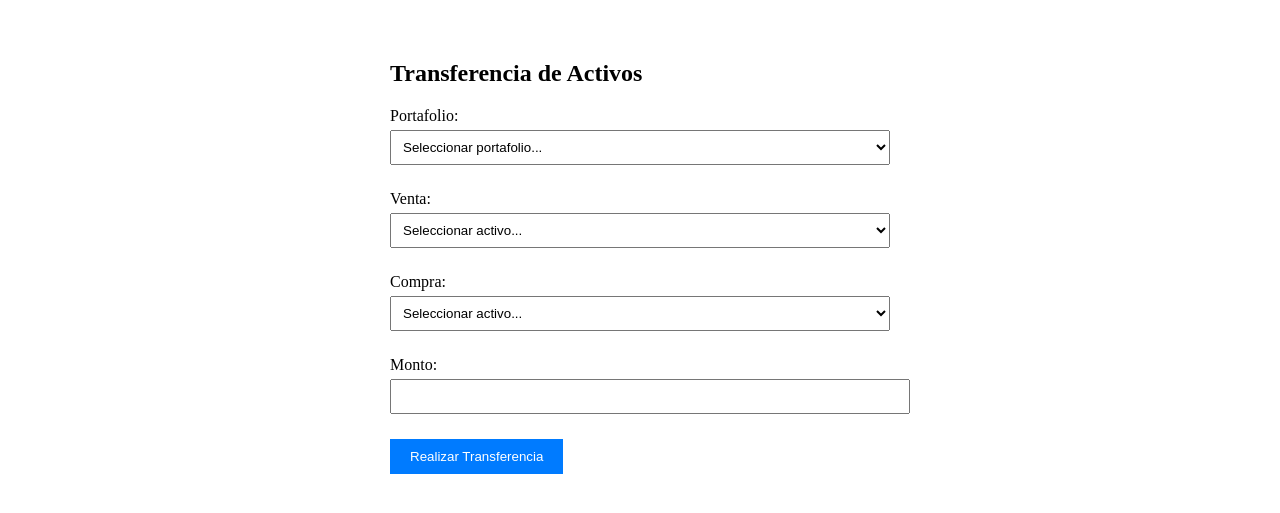
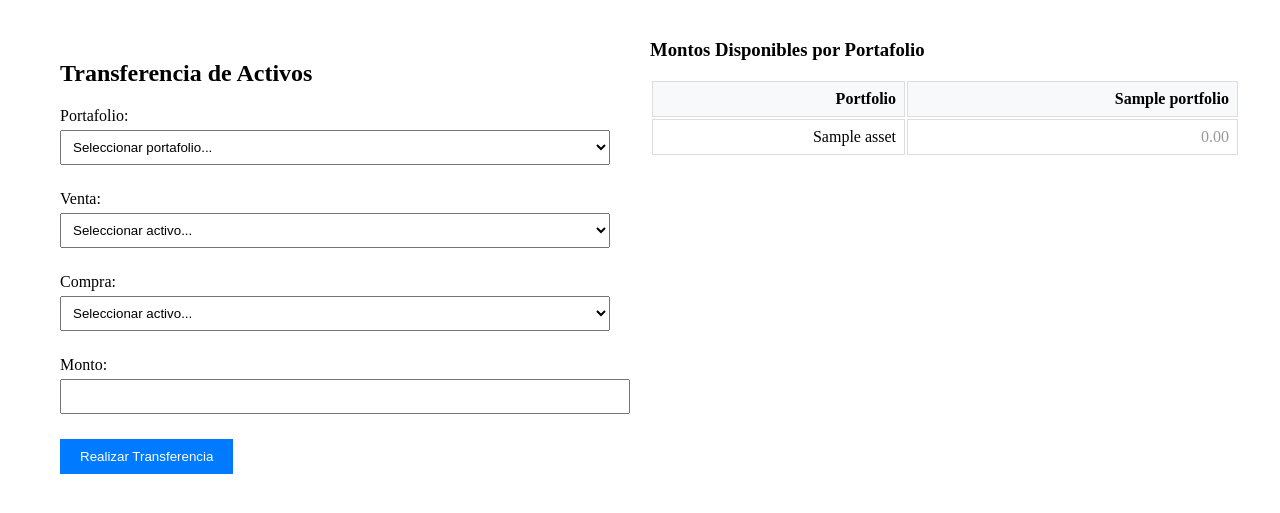
Before and after one commit to selira/asset_portfolio_django, a Django app: page /trade/ in a window 1280 px wide. Shown: the top 513 px of the page. Run offline with Django 5.2, Linux system fonts and the light colour scheme; tables that the repository leaves empty hold one stand-in row (values such as "Sample post").

Commit message:
asset table ready

```diff
--- a/django-project/apps/api/views.py
+++ b/django-project/apps/api/views.py
@@ -12,8 +12,6 @@ class PortfolioHistoryApi(APIView):
         initial_date = request.query_params.get('fecha_inicio')
         final_date = request.query_params.get('fecha_fin')
         portfolio_id = request.query_params.get('portfolio_id')
-        print(request.query_params)
-        print(initial_date, final_date, portfolio_id)
         if not initial_date or not final_date or not portfolio_id:
             return Response({"error": "Initial_date, final_date and portfolio ID are required "}, status=status.HTTP_400_BAD_REQUEST)
         history = get_portfolio_history(initial_date, final_date, portfolio_id)
--- a/django-project/apps/web/templates/asset_trade.html
+++ b/django-project/apps/web/templates/asset_trade.html
@@ -31,9 +31,49 @@
             color: red;
             margin-top: 10px;
         }
+        .amounts-table th, .amounts-table td {
+            border: 1px solid #ddd;
+            padding: 8px;
+            text-align: right;
+        }
+        .amounts-table th {
+            background-color: #f8f9fa;
+        }
+        .zero-amount {
+            color: #999;
+        }
+        .page-container {
+            display: flex;
+            gap: 20px;
+            max-width: 1200px;
+            margin: 20px auto;
+            padding: 0 20px;
+        }
+
+        .table-section {
+            flex: 1;
+            min-width: 0;
+        }
+
+        .form-section {
+            flex: 1;
+            min-width: 400px;
+        }
+
+        .amounts-table {
+            width: 100%;
+            margin: 0;
+        }
+
+        form {
+            margin: 0;
+            max-width: none;
+        }
     </style>
 </head>
 <body>
+  <div class="page-container">
+    <div class="form-section">
         <form id="tradeForm" method="POST">
             {% csrf_token %}
             <h2>Transferencia de Activos</h2>
@@ -84,6 +124,33 @@
 
             <button type="submit">Realizar Transferencia</button>
         </form>
+    </div>
+
+    <div class="table-section">
+      <h3>Montos Disponibles por Portafolio</h3>
+      <table class="amounts-table">
+          <thead>
+              <tr>
+                  <th>Portfolio</th>
+                  {% for p in portfolios %}
+                      <th>{{ p.name }}</th>
+                  {% endfor %}
+              </tr>
+          </thead>
+          <tbody>
+              {% for row in portfolio_amounts %}
+                  <tr>
+                      <td>{{ row.0 }}</td>
+                      {% for amount in row|slice:"1:" %}
+                          <td {% if amount == 0 %}class="zero-amount"{% endif %}>
+                              {{ amount|floatformat:2 }}
+                          </td>
+                      {% endfor %}
+                  </tr>
+              {% endfor %}
+          </tbody>
+      </table>
+    </div>
 
     <script>
               document.getElementById('tradeForm').onsubmit = async function(e) {
@@ -120,6 +187,7 @@
 
                 // Reset form
                 this.reset();
+                window.location.reload();
 
             } catch (error) {
                 // Show error message
--- a/django-project/apps/web/views.py
+++ b/django-project/apps/web/views.py
@@ -1,5 +1,6 @@
 from django.views.generic import TemplateView
-from apps.api.models import Portfolio, Asset
+from apps.api.models import Portfolio, Asset, PortfolioAssetWeight
+from decimal import Decimal
 
 class PortfolioHistoryView(TemplateView):
     template_name = 'portfolio_history.html'
@@ -16,7 +17,7 @@ class PortfolioHistoryView(TemplateView):
         context['max_date'] = '2023-02-16'
         return context
 
-class AssetTradeView(TemplateView):
+class AssetTradeView2(TemplateView):
     template_name = 'asset_trade.html'
 
     def get_context_data(self, **kwargs):
@@ -24,3 +25,66 @@ class AssetTradeView(TemplateView):
         context['portfolios'] = Portfolio.objects.all()
         context['assets'] = Asset.objects.all()
         return context
+
+class AssetTradeView3(TemplateView):
+    template_name = 'asset_trade.html'
+
+    def get_context_data(self, **kwargs):
+        context = super().get_context_data(**kwargs)
+        initial_value = Decimal('1000000000')
+
+        assets = Asset.objects.all()
+        weights = PortfolioAssetWeight.objects.filter(
+            date='2022-02-15'
+        ).select_related('asset', 'portfolio')
+
+        # Create portfolio arrays with name as first element
+        portfolio_amounts = []
+        for portfolio in Portfolio.objects.all():
+            portfolio_row = [portfolio.name]  # First element is portfolio name
+            for asset in assets:
+                weight = weights.filter(
+                    portfolio=portfolio,
+                    asset=asset
+                ).first()
+                amount = weight.weight * initial_value if weight else Decimal('0')
+                portfolio_row.append(amount)
+            portfolio_amounts.append(portfolio_row)
+
+        context['portfolios'] = Portfolio.objects.all()
+        context['portfolio_amounts'] = portfolio_amounts
+        context['assets'] = assets
+        return context
+
+class AssetTradeView(TemplateView):
+    template_name = 'asset_trade.html'
+
+    def get_context_data(self, **kwargs):
+        context = super().get_context_data(**kwargs)
+        initial_value = Decimal('1000000000')
+
+        assets = Asset.objects.all()
+        weights = PortfolioAssetWeight.objects.filter(
+            date='2022-02-15'
+        ).select_related('asset', 'portfolio')
+
+        # Create asset rows with portfolio amounts
+        portfolio_amounts = []
+        portfolios = Portfolio.objects.all()
+
+        # Create a row for each asset
+        for asset in assets:
+            asset_row = [asset.name]  # First element is asset name
+            for portfolio in portfolios:
+                weight = weights.filter(
+                    portfolio=portfolio,
+                    asset=asset
+                ).first()
+                amount = weight.weight * initial_value if weight else Decimal('0')
+                asset_row.append(amount)
+            portfolio_amounts.append(asset_row)
+
+        context['portfolio_amounts'] = portfolio_amounts
+        context['portfolios'] = portfolios
+        context['assets'] = assets
+        return context
```
Lines whose indentation alone changed are shown as unchanged.
